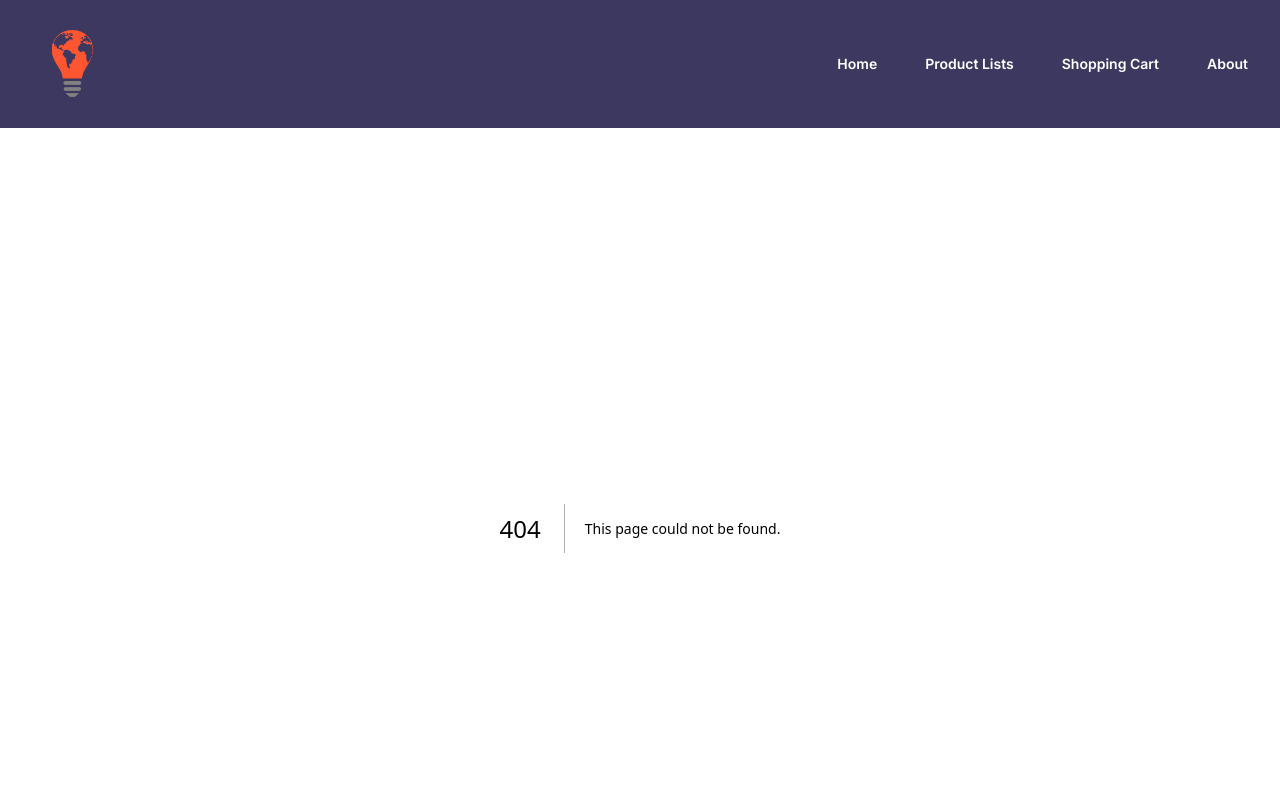
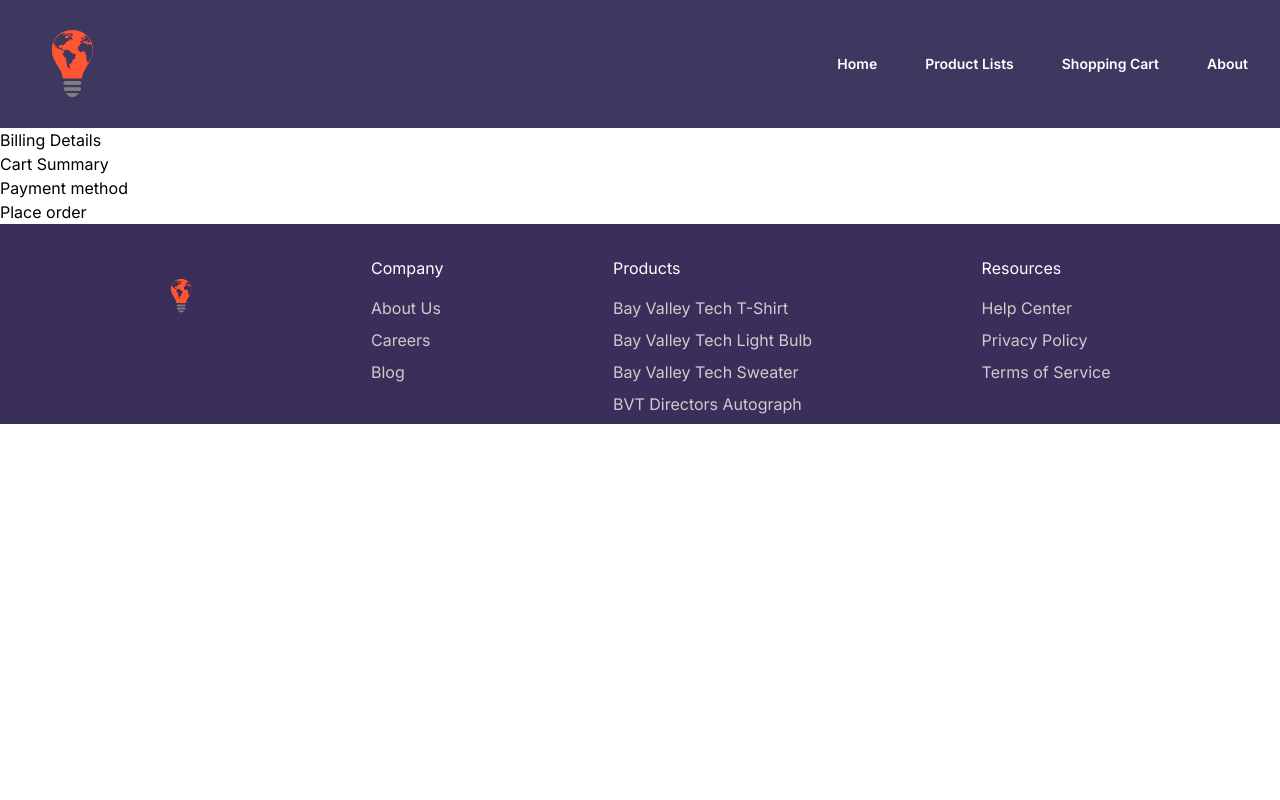
Before and after one commit to Bay-Valley-Tech-Code-Academy/UI-Tool-Kit, a Next.js app: page /checkout in a window 1280 px wide. Before the commit this address had no page. Shown: the top 800 px of the page. Built offline with nearby package versions, Linux system fonts and the light colour scheme.

Commit message:
add checkout page skeleton

```diff
--- /dev/null
+++ b/src/app/checkout/page.js
@@ -0,0 +1,13 @@
+import React from "react";
+
+export default function Checkout() {
+
+    return (
+        <div>
+            <p>Billing Details</p>
+            <p>Cart Summary</p>
+            <p>Payment method</p>
+            <button>Place order</button>
+        </div>
+    )
+}
```
